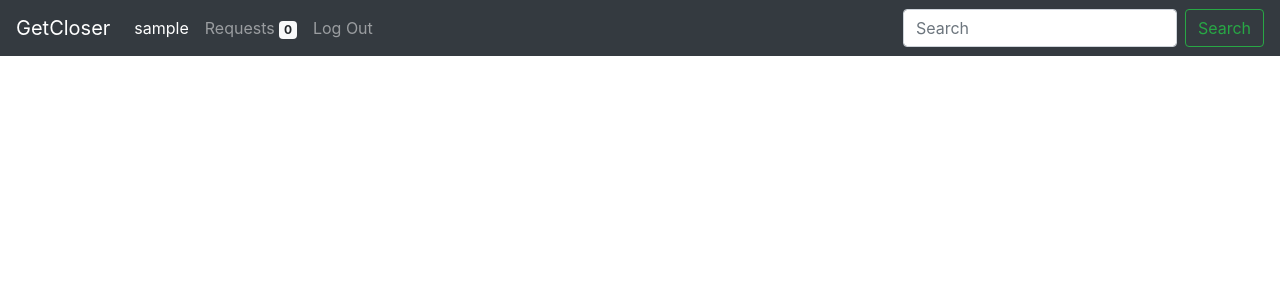
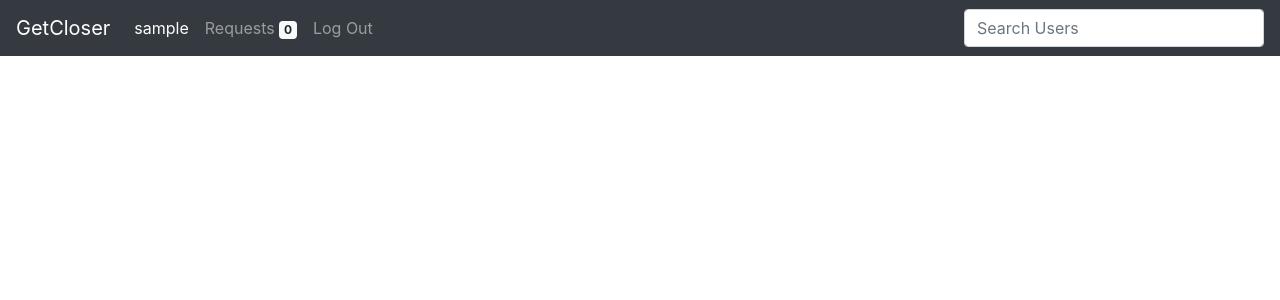
Before and after one commit to AhmedElghrbawy/GetCloser, a Django app: page /requests in a window 1280 px wide. Shown: the top 300 px of the page. Run offline with Django 3.2, Linux system fonts and the light colour scheme; the visitor is signed in with stand-in values (Sample User, id 1); data that the repository does not hold is empty; some libraries are stand-ins or nearby versions.

Commit message:
search layout done

```diff
--- a/friendship/static/friendship/css/style.css
+++ b/friendship/static/friendship/css/style.css
@@ -17,3 +17,19 @@
 .profile-info {
     padding: 14px;
 }
+.search-wrapper {
+    position: relative;
+    width: 100%;
+}
+
+.search-wrapper > * {
+    width: 100%!important;
+}
+
+.search-result {
+    position: absolute;
+    z-index: 10;
+}
+.search-form {
+    width: 300px;
+}
--- /dev/null
+++ b/friendship/static/friendship/script/search.js
@@ -0,0 +1,21 @@
+const searchInput = document.getElementById('search-input');
+if (searchInput !== null) {
+    searchInput.addEventListener('input', toggleSearchResult);
+
+
+    searchInput.addEventListener('blur', () => {
+        document.getElementsByClassName('search-result')[0].innerHTML = "";
+    });
+
+}
+
+
+function toggleSearchResult(event) {
+    const ul = document.getElementsByClassName('search-result')[0];
+
+    if (event.target.value === "") {
+        ul.innerHTML = "";
+        return;
+    }
+    ul.insertAdjacentHTML("beforeend", `<li class="list-group-item"> ${event.target.value}</li>`);
+}
--- a/friendship/templates/friendship/layout.html
+++ b/friendship/templates/friendship/layout.html
@@ -38,23 +38,19 @@
                         <a class="nav-link" href="{% url 'register' %}">Register</a>
                     </li>
                 {% endif %}
-            <!-- <li class="nav-item dropdown">
-              <a class="nav-link dropdown-toggle" href="#" id="navbarDropdown" role="button" data-toggle="dropdown" aria-haspopup="true" aria-expanded="false">
-                Dropdown
-              </a>
-              <div class="dropdown-menu" aria-labelledby="navbarDropdown">
-                <a class="dropdown-item" href="#">Action</a>
-                <a class="dropdown-item" href="#">Another action</a>
-                <div class="dropdown-divider"></div>
-                <a class="dropdown-item" href="#">Something else here</a>
-              </div>
-            </li> -->
 
           </ul>
-          <form class="form-inline my-2 my-lg-0">
-            <input class="form-control mr-sm-2" type="search" placeholder="Search" aria-label="Search">
-            <button class="btn btn-outline-success my-2 my-sm-0" type="submit">Search</button>
-          </form>
+          {% if user.is_authenticated %}
+            <form class="form-inline my-2 my-lg-0 search-form">
+              <div class="search-wrapper wd-100">
+                <input class="form-control mr-sm-2" type="search" placeholder="Search Users" aria-label="Search" id="search-input">
+                <ul class="list-group mr-sm-2 search-result">
+                  <!-- <li class="list-group-item">Cras justo odio</li> -->
+
+                </ul>
+              </div>
+            </form>
+          {% endif %}
         </div>
       </nav>
       {% block body %}
@@ -67,5 +63,6 @@
 
     <script src="https://kit.fontawesome.com/17c1561542.js" crossorigin="anonymous"></script>
     <script src="{% static 'friendship/script/friendRequests.js' %}"></script>
+    <script src="{% static 'friendship/script/search.js' %}"></script>
 </body>
 </html>
```
